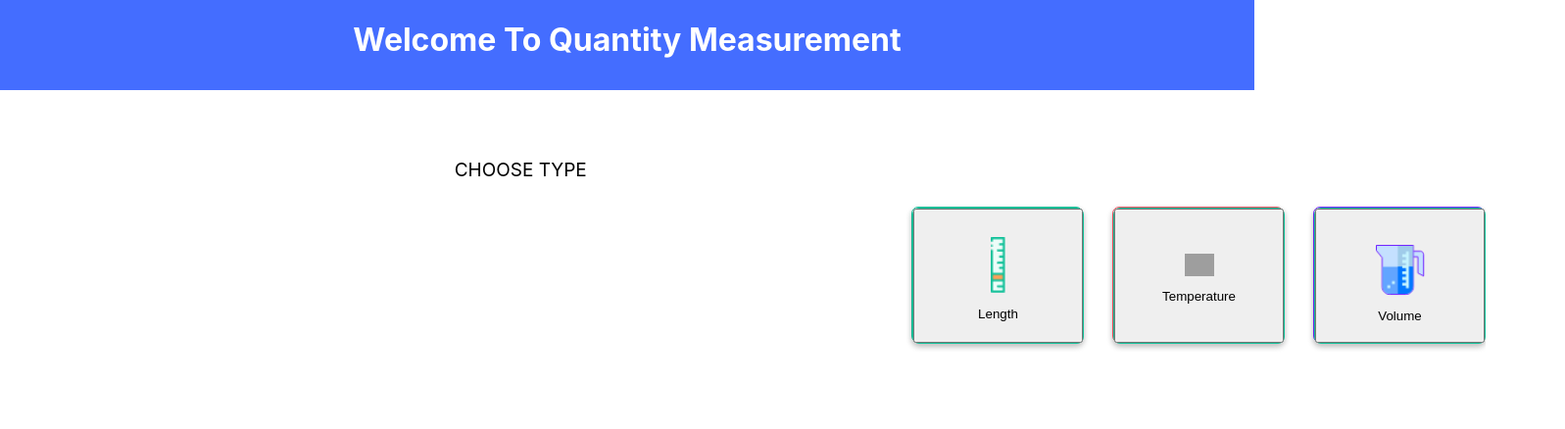
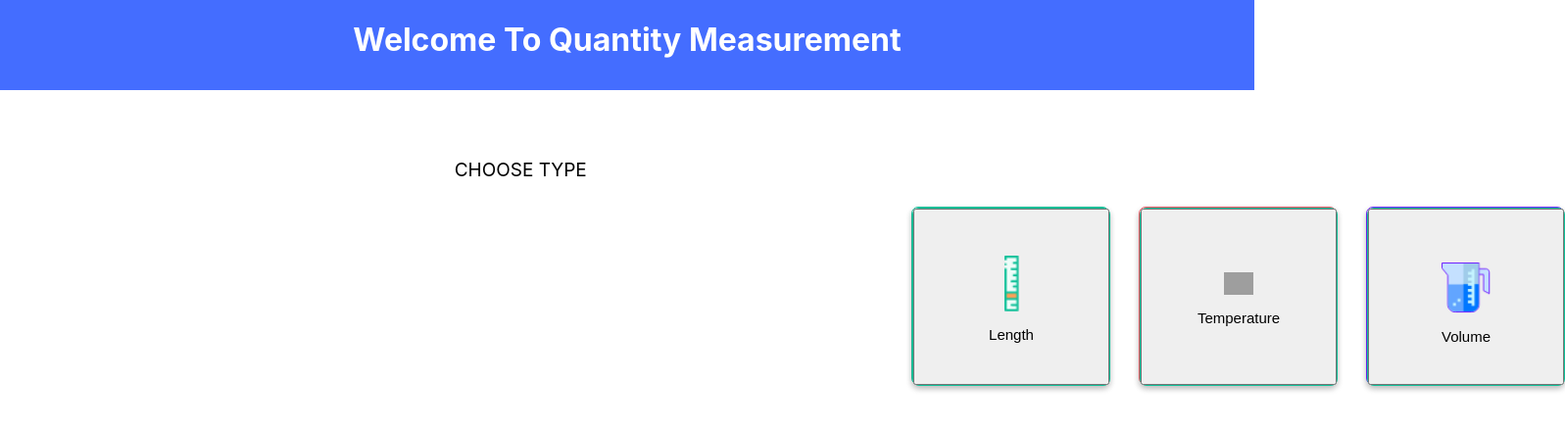
Before and after one commit to Kiran607/Quantity-Measurement-App, a React (Create React App) app: page / in a window 1280 px wide. Shown: the top 438 px of the page at 98% size, 1597 px wide, since content can reach past the window. Built offline with nearby package versions, Linux system fonts and the light colour scheme; grey boxes are pictures that could not be loaded.

Commit message:
[Kiran]Refactored UI design

```diff
--- a/src/App.css
+++ b/src/App.css
@@ -90,8 +90,8 @@
   .card{
   top: 224px;
   left: 385px;
-  width: 173px;
-  height: 137px;
+  width: 200px;
+  height: 180px;
   background: #EDFDF9 0% 0% no-repeat padding-box;
   box-shadow: 0px 3px 6px #00000029;
   border: 1px solid #0EC098;
@@ -102,12 +102,14 @@
   .buttonLength{
   top: 224px;
   left: 385px;
-  width: 173px;
-  height: 137px;
+  width: 200px;
+  height: 180px;
   }
 
   p{
     text-align: center;
+    font-size: 15px;
+    font-family: sans-serif;
   }
 
   .lengthCard{
@@ -122,8 +124,8 @@
   .temperatureCard{
   top: 224px;
   left: 588px;
-  width: 173px;
-  height: 137px;
+  width: 200px;
+  height: 180px;
   background: #FFEEF0 0% 0% no-repeat padding-box;
   box-shadow: 0px 3px 6px #00000029;
   border: 1px solid #FD5160;
@@ -135,8 +137,8 @@
   .temperatureButton{
     top: 224px;
     left: 588px;
-    width: 173px;
-    height: 137px;
+    width: 200px;
+    height: 180px;
   }
 
   .hotCardImg{
@@ -151,8 +153,8 @@
   .volumeCard{
   top: 224px;
   left: 791px;
-  width: 173px;
-  height: 137px;
+  width: 200px;
+  height: 180px;
   background: #E8DDFF 0% 0% no-repeat padding-box;
   box-shadow: 0px 3px 6px #00000029;
   border: 1px solid #7224FF;
@@ -164,8 +166,8 @@
   .volumeButton{
     top: 224px;
     left: 791px;
-    width: 173px;
-    height: 137px;
+    width: 200px;
+    height: 180px;
   }
 
   .volumeCardImg{
@@ -182,3 +184,45 @@
     padding-left: 930px;
     margin-top: 30px;
   }
+  .converterBody{
+    padding-left: 930px;
+    margin-top: 30px;
+  }
+
+  #inputType{
+  top: 471px;
+  left: 385px;
+  width: 317px;
+  height: 45px;
+  font-size: 20px;
+  font-family: sans-serif;
+  }
+  #resultType{
+    top: 471px;
+    left: 690px;
+    width: 317px;
+    height: 45px;
+    margin-left: 30px;
+    font-size: 20px;
+    font-family: sans-serif;
+  }
+  #input{
+    top: 345px;
+    left: 385px;
+    width: 310px;
+    height: 45px;
+    font-size: 20px;
+    font-family: sans-serif;
+  }
+  #result{
+    top: 345px;
+    left: 385px;
+    width: 310px;
+    height: 45px;
+    margin-left: 30px;
+    font-size: 20px;
+    font-family: sans-serif;
+  }
+  .converter-title{
+    word-spacing: 8.2cm;
+  }
```
